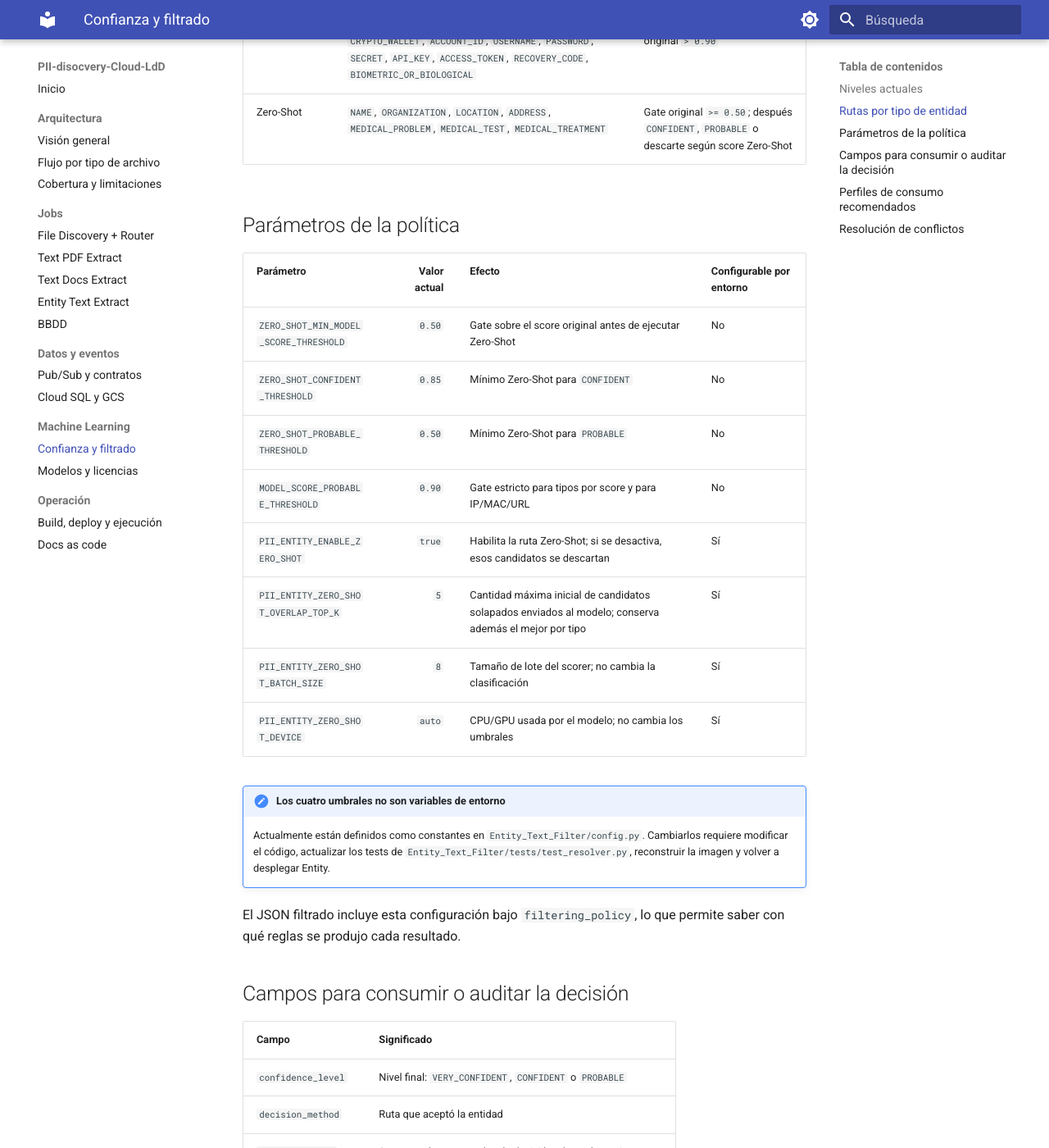
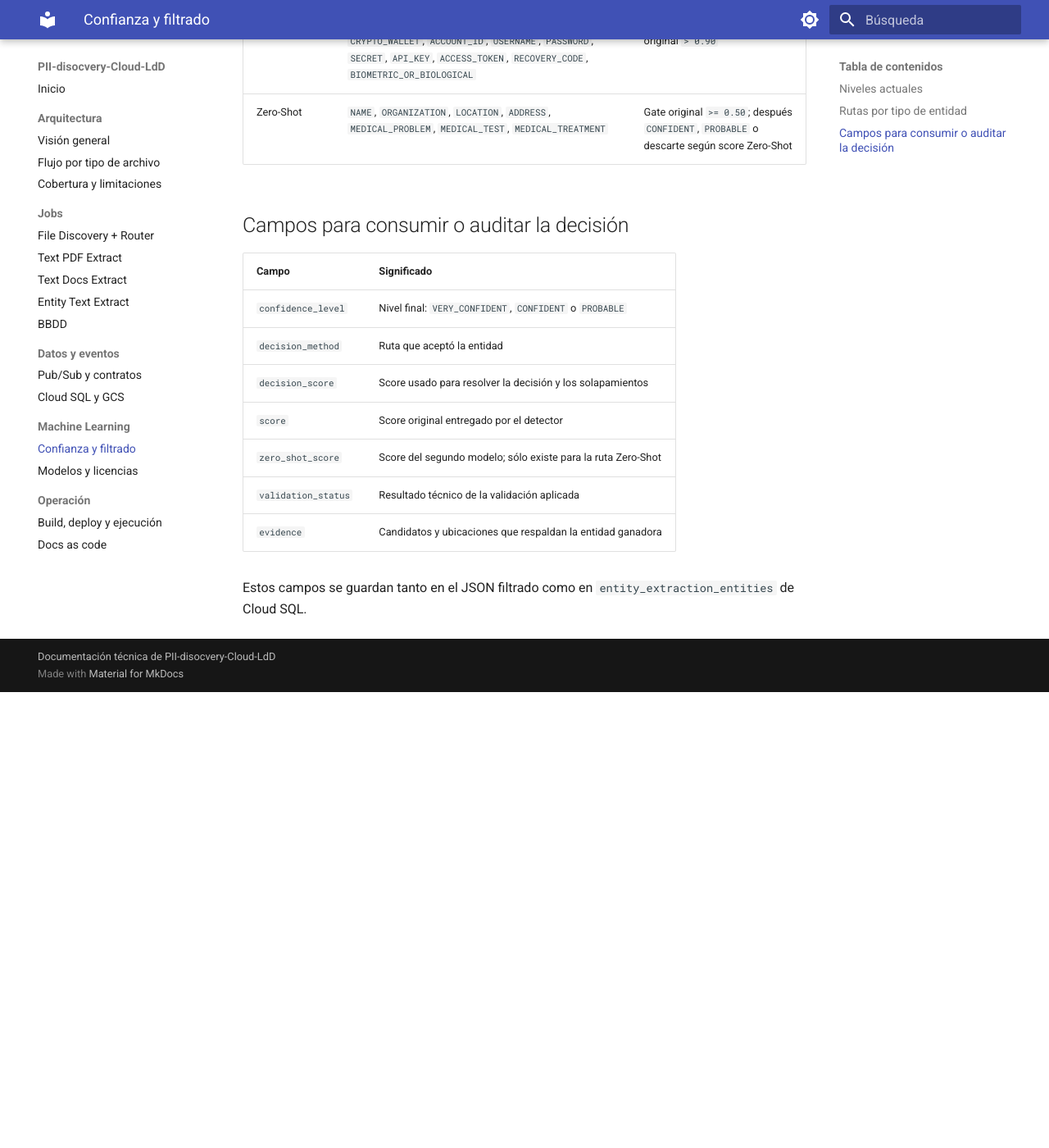
Before and after one commit to JavierLdD/PII-Cloud, an MkDocs documentation site: the page built from docs/ml/confianza-y-filtrado.md, in a window 1280 px wide and 1400 px high, scrolled down 1913 px. Shown: the whole window at 82% size. Built offline with MkDocs 1.6.1 and Material for MkDocs 9.7.7, drawn with Linux system fonts in a browser that asks for light colours; after the commit the page ends 2757 px from its top, so only the background shows below that; some of the changed text lies outside the part shown.

Commit message:
Docu actualizada

````diff
--- a/docs/ml/confianza-y-filtrado.md
+++ b/docs/ml/confianza-y-filtrado.md
@@ -50,28 +50,6 @@
 | Score original | `DOCUMENT_ID`, `CARD_EXPIRY`, `CARD_CVV`, `BANK_ACCOUNT`, `CRYPTO_WALLET`, `ACCOUNT_ID`, `USERNAME`, `PASSWORD`, `SECRET`, `API_KEY`, `ACCESS_TOKEN`, `RECOVERY_CODE`, `BIOMETRIC_OR_BIOLOGICAL` | `PROBABLE` sólo con score original `> 0.90` |
 | Zero-Shot | `NAME`, `ORGANIZATION`, `LOCATION`, `ADDRESS`, `MEDICAL_PROBLEM`, `MEDICAL_TEST`, `MEDICAL_TREATMENT` | Gate original `>= 0.50`; después `CONFIDENT`, `PROBABLE` o descarte según score Zero-Shot |
 
-## Parámetros de la política
-
-| Parámetro | Valor actual | Efecto | Configurable por entorno |
-|---|---:|---|---|
-| `ZERO_SHOT_MIN_MODEL_SCORE_THRESHOLD` | `0.50` | Gate sobre el score original antes de ejecutar Zero-Shot | No |
-| `ZERO_SHOT_CONFIDENT_THRESHOLD` | `0.85` | Mínimo Zero-Shot para `CONFIDENT` | No |
-| `ZERO_SHOT_PROBABLE_THRESHOLD` | `0.50` | Mínimo Zero-Shot para `PROBABLE` | No |
-| `MODEL_SCORE_PROBABLE_THRESHOLD` | `0.90` | Gate estricto para tipos por score y para IP/MAC/URL | No |
-| `PII_ENTITY_ENABLE_ZERO_SHOT` | `true` | Habilita la ruta Zero-Shot; si se desactiva, esos candidatos se descartan | Sí |
-| `PII_ENTITY_ZERO_SHOT_OVERLAP_TOP_K` | `5` | Cantidad máxima inicial de candidatos solapados enviados al modelo; conserva además el mejor por tipo | Sí |
-| `PII_ENTITY_ZERO_SHOT_BATCH_SIZE` | `8` | Tamaño de lote del scorer; no cambia la clasificación | Sí |
-| `PII_ENTITY_ZERO_SHOT_DEVICE` | `auto` | CPU/GPU usada por el modelo; no cambia los umbrales | Sí |
-
-!!! important "Los cuatro umbrales no son variables de entorno"
-    Actualmente están definidos como constantes en
-    `Entity_Text_Filter/config.py`. Cambiarlos requiere modificar el código,
-    actualizar los tests de `Entity_Text_Filter/tests/test_resolver.py`,
-    reconstruir la imagen y volver a desplegar Entity.
-
-El JSON filtrado incluye esta configuración bajo `filtering_policy`, lo que
-permite saber con qué reglas se produjo cada resultado.
-
 ## Campos para consumir o auditar la decisión
 
 | Campo | Significado |
@@ -86,44 +64,3 @@
 
 Estos campos se guardan tanto en el JSON filtrado como en
 `entity_extraction_entities` de Cloud SQL.
-
-## Perfiles de consumo recomendados
-
-La política de detección no obliga al consumidor a mostrar todos los niveles:
-
-| Perfil | Filtro | Uso típico |
-|---|---|---|
-| Máxima precisión | `VERY_CONFIDENT` | Automatizaciones con bajo margen para falsos positivos |
-| Conservador | `VERY_CONFIDENT`, `CONFIDENT` | Resultados confiables sin incluir candidatos débiles |
-| Revisión amplia | Los tres niveles | Revisión humana o búsqueda de mayor recall |
-
-Ejemplo SQL conservador:
-
-```sql
-SELECT
-    entity_type,
-    text,
-    confidence_level,
-    decision_method,
-    decision_score,
-    zero_shot_score
-FROM entity_extraction_entities
-WHERE file_id = '00000000-0000-0000-0000-000000000000'
-  AND confidence_level IN ('VERY_CONFIDENT', 'CONFIDENT')
-ORDER BY entity_index;
-```
-
-## Resolución de conflictos
-
-Cuando dos entidades no-base se solapan, no se conservan ambas. La prioridad es:
-
-1. nivel de confianza: `VERY_CONFIDENT` > `CONFIDENT` > `PROBABLE`;
-2. mayor `decision_score`;
-3. mayor score original;
-4. span más largo;
-5. prioridad de fuente: Presidio, regex/deny-list, GLiNER2, modelo médico;
-6. ubicación estable dentro del documento.
-
-La entidad perdedora se conserva como `evidence` de la ganadora. Después se
-deduplica por `(entity_type, value_key)`, manteniendo separados valores iguales
-clasificados con tipos distintos.
````
